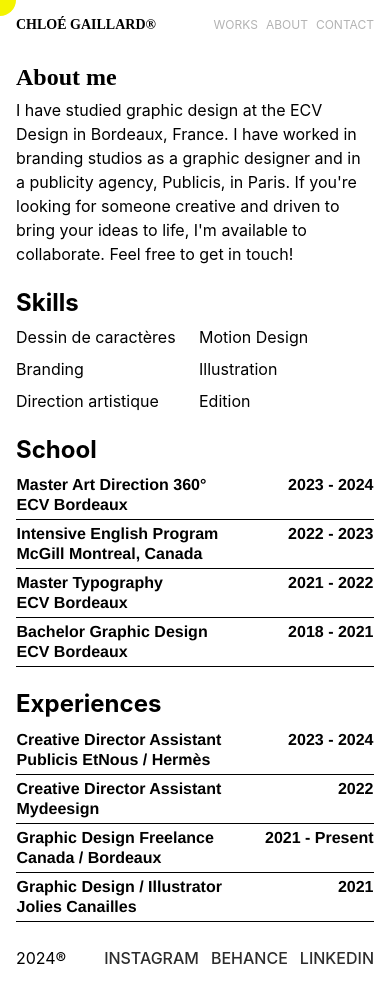
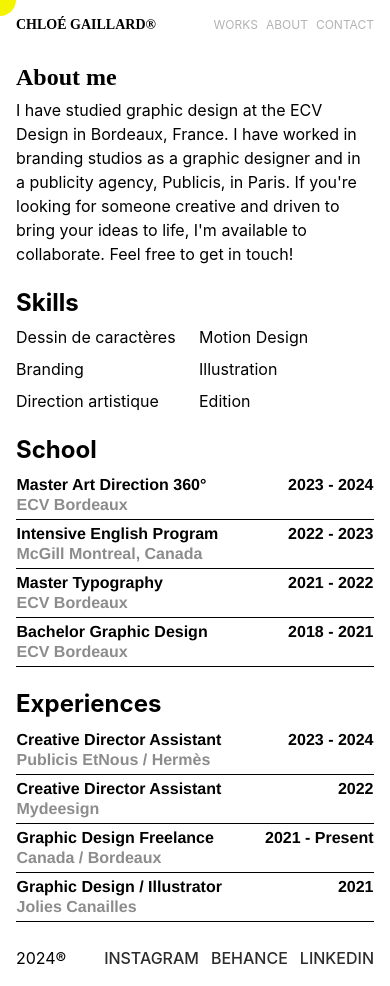
Before and after one commit to francoisdomecq/chloe_portfolio, a React (Vite) app in the folder chloe_portfolio/: page /about in a window 390 px wide. Built offline with nearby package versions, Linux system fonts and the light colour scheme.

Commit message:
fix experience mobile display

```diff
--- a/chloe_portfolio/src/domains/about/components/experience/experience.scss
+++ b/chloe_portfolio/src/domains/about/components/experience/experience.scss
@@ -7,10 +7,6 @@
   padding: 4px 0;
 }
 
-.company__mobile{
-  color:var(--grey-deep-2)
-}
-
 .company__tablet{
   display: none;
 }
@@ -18,13 +14,18 @@
 .experience__content{
   text-align: start;
   line-height: 2rem;
+  font-size: var(--font-size-body-l);
   font-family: var(--text-font);
-  font-size: var(--font-size-body-l);
-  color:black;
+  color: black;
+}
+
+.company__mobile{
+    color:var(--grey-deep-2) !important;
 }
 
 .experience__separator{
-  border:0.5px solid black;
+  border:1px solid black;
+  -moz-border-bottom-colors: black;
 }
 
 @media screen and (min-width: $desktop-bp){
--- a/chloe_portfolio/src/domains/about/components/schools/schools.scss
+++ b/chloe_portfolio/src/domains/about/components/schools/schools.scss
@@ -12,8 +12,7 @@
 }
 
 table {
-  border-collapse: collapse;
-  width: 100%;
+    width: 100%;
   max-width: 640px;
   table-layout: fixed;
 }
```
